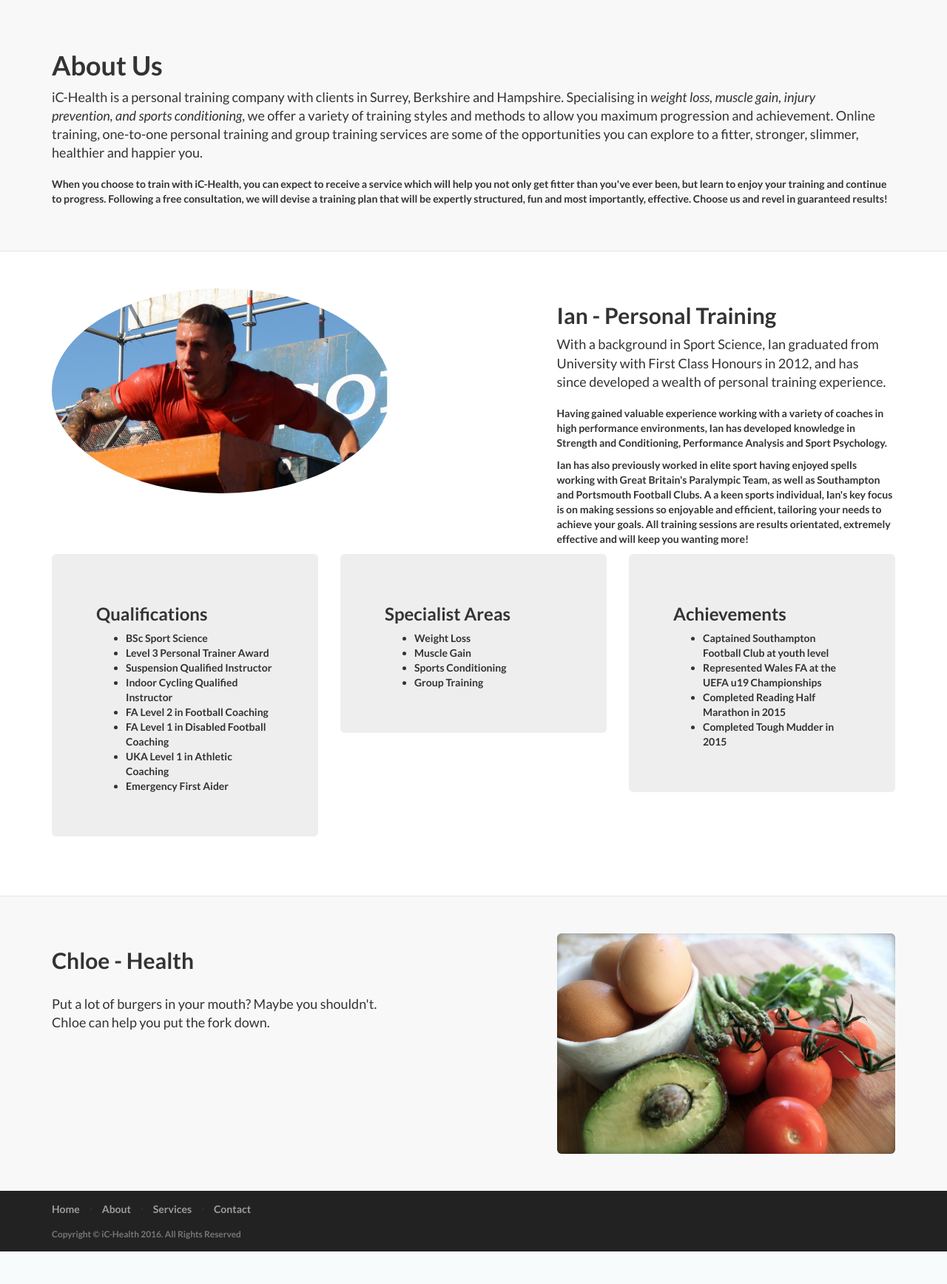
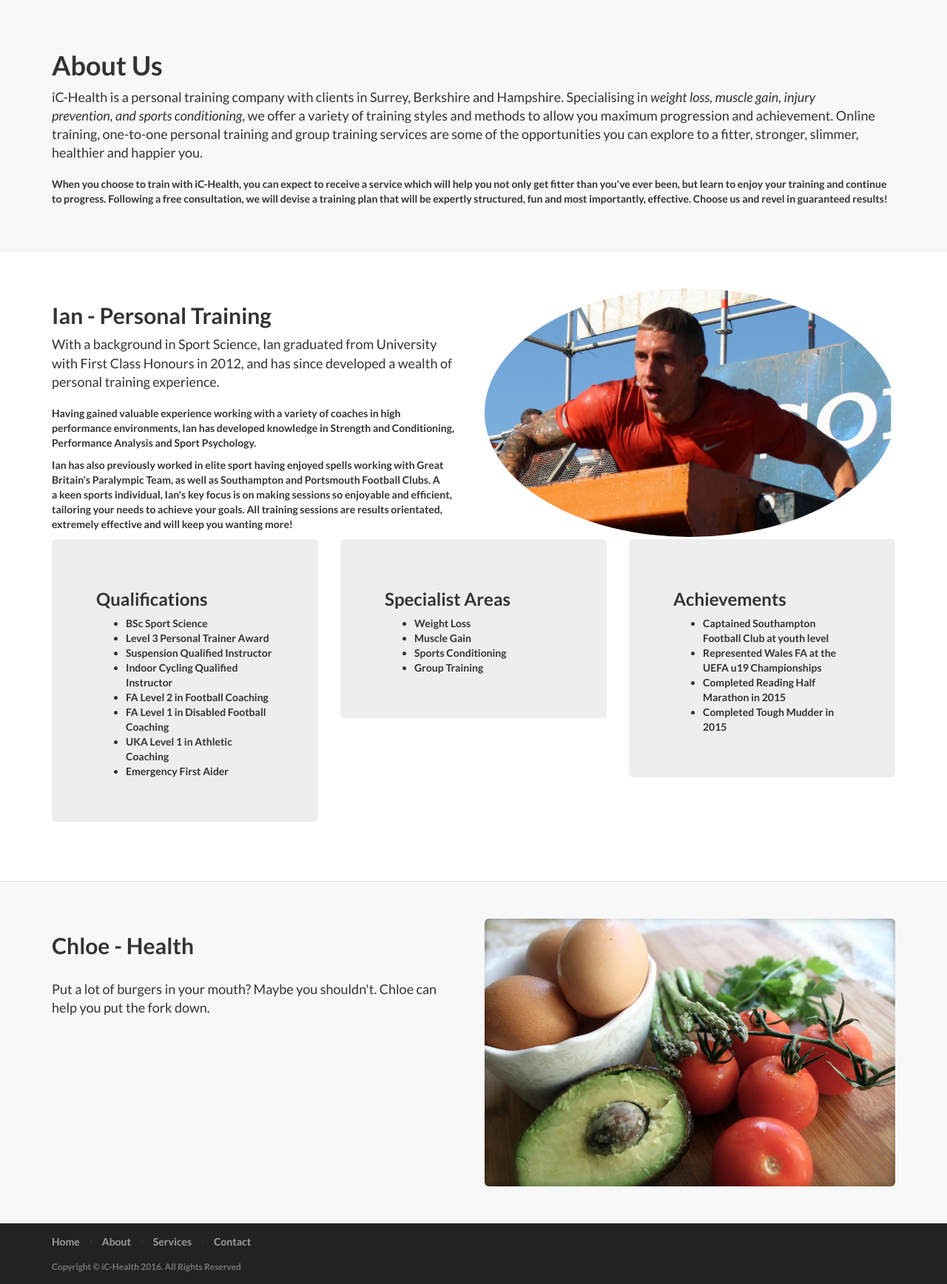
Before and after one commit to timsweb/ichealth, a PHP site: template templates_twig/about.twig in a window 1280 px wide. Shown: the part 202-1938 px from the top of the page at 74% size. Before the commit the page ends 1894 px from the top, so only its background shows below. Run offline with PHP 8.4, Linux system fonts and the light colour scheme; the template is opened without the code that fills it, so the values that code supplies are empty; some libraries are stand-ins or nearby versions.

Commit message:
some UI tweaks

```diff
--- a/public/css/landing-page.css
+++ b/public/css/landing-page.css
@@ -177,3 +177,10 @@ p.copyright {
 .hero-feature {
     margin-bottom: 30px;
 }
+
+@media(min-width:767px) {
+    .hero-feature .thumbnail {
+        height: 475px;
+        overflow: visible;
+    }
+}
--- a/templates_twig/about.twig
+++ b/templates_twig/about.twig
@@ -52,7 +52,10 @@
         <div class="container">
 
             <div class="row">
-                <div class="col-lg-5 col-lg-offset-1 col-sm-push-6  col-sm-6">
+                <div class="col-md-6 col-md-push-6 col-sm-6 col-sm-push-6">
+                    <img class="img-responsive img-circle" src="img/ian.jpg" alt="">
+                </div>
+                <div class="col-md-6 col-md-pull-6 col-sm-6 col-sm-pull-6">
                     <div class="clearfix"></div>
                     <h2>Ian - Personal Training</h2>
                     <p class="lead">
@@ -62,9 +65,6 @@
                     </p><p>
                         Ian has also previously worked in elite sport having enjoyed spells working with Great Britain's Paralympic Team, as well as Southampton and Portsmouth Football Clubs. A a keen sports individual, Ian's key focus is on making sessions so enjoyable and efficient, tailoring your needs to achieve your goals. All training sessions are results orientated, extremely effective and will keep you wanting more!
                     </p>
-                </div>
-                <div class="col-lg-5 col-sm-6  col-sm-pull-6">
-                    <img class="img-responsive img-circle" src="img/ian.jpg" alt="">
                 </div>
             </div>
 
@@ -120,13 +120,13 @@
         <div class="container">
 
             <div class="row">
-                <div class="col-lg-5 col-sm-6">
+                <div class="col-lg-6 col-sm-6">
                     <div class="clearfix"></div>
                     <h2 class="section-heading">Chloe - Health</h2>
                     <p class="lead">Put a lot of burgers in your mouth? Maybe you shouldn't. Chloe can help
                     you put the fork down.</p>
                 </div>
-                <div class="col-lg-5 col-lg-offset-2 col-sm-6">
+                <div class="col-lg-6 col-sm-6">
                     <img class="img-responsive img-rounded" src="img/some-kind-of-salad.jpg" alt="">
                 </div>
             </div>
```
